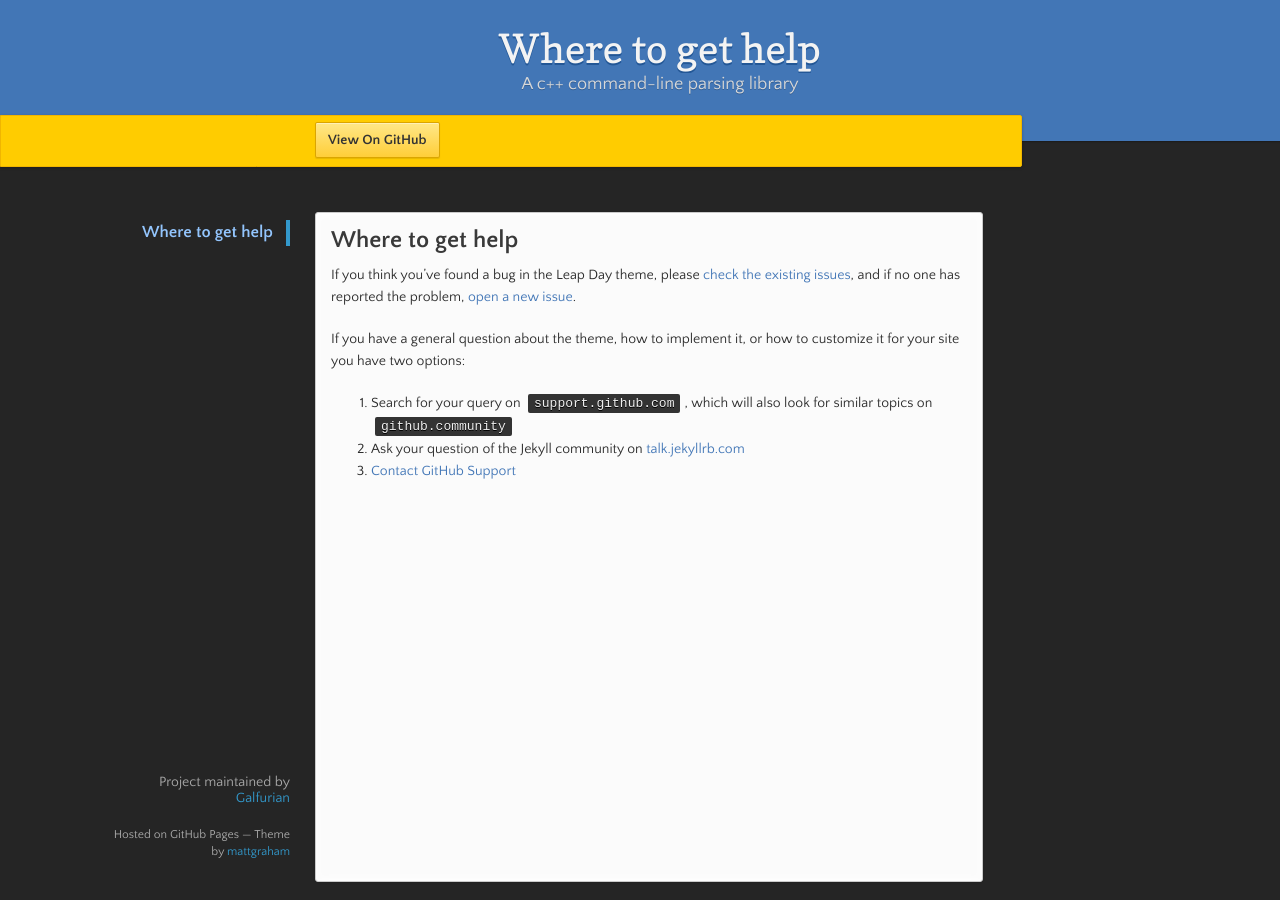
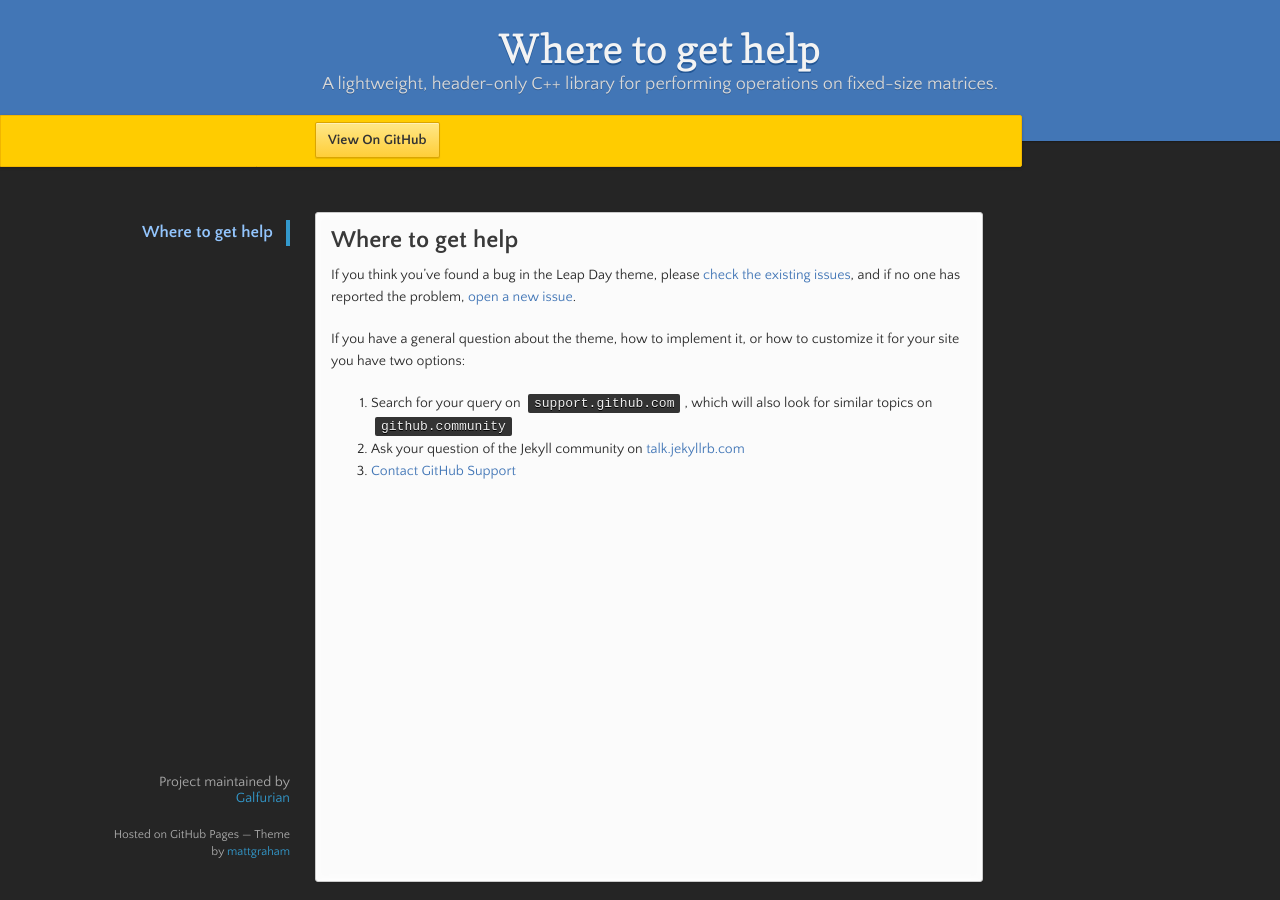
Before and after one commit to Galfurian/fsmlib, a Jekyll site: the page built from docs/SUPPORT.md, in a window 1280 px wide and 900 px high. Built offline with Jekyll 4.4.1, drawn with Linux system fonts in a browser that asks for light colours; our own code applies the rules of GitHub Pages for plain Markdown files.

Commit message:
Update gh-pages.

```diff
--- a/_config.yml
+++ b/_config.yml
@@ -1,5 +1,5 @@
-title: CMDLP
-description: A c++ command-line parsing library
+title: FSMLIB
+description: A lightweight, header-only C++ library for performing operations on fixed-size matrices.
 author: Enrico Fraccaroli
 show_downloads: false
 google_analytics:
```
